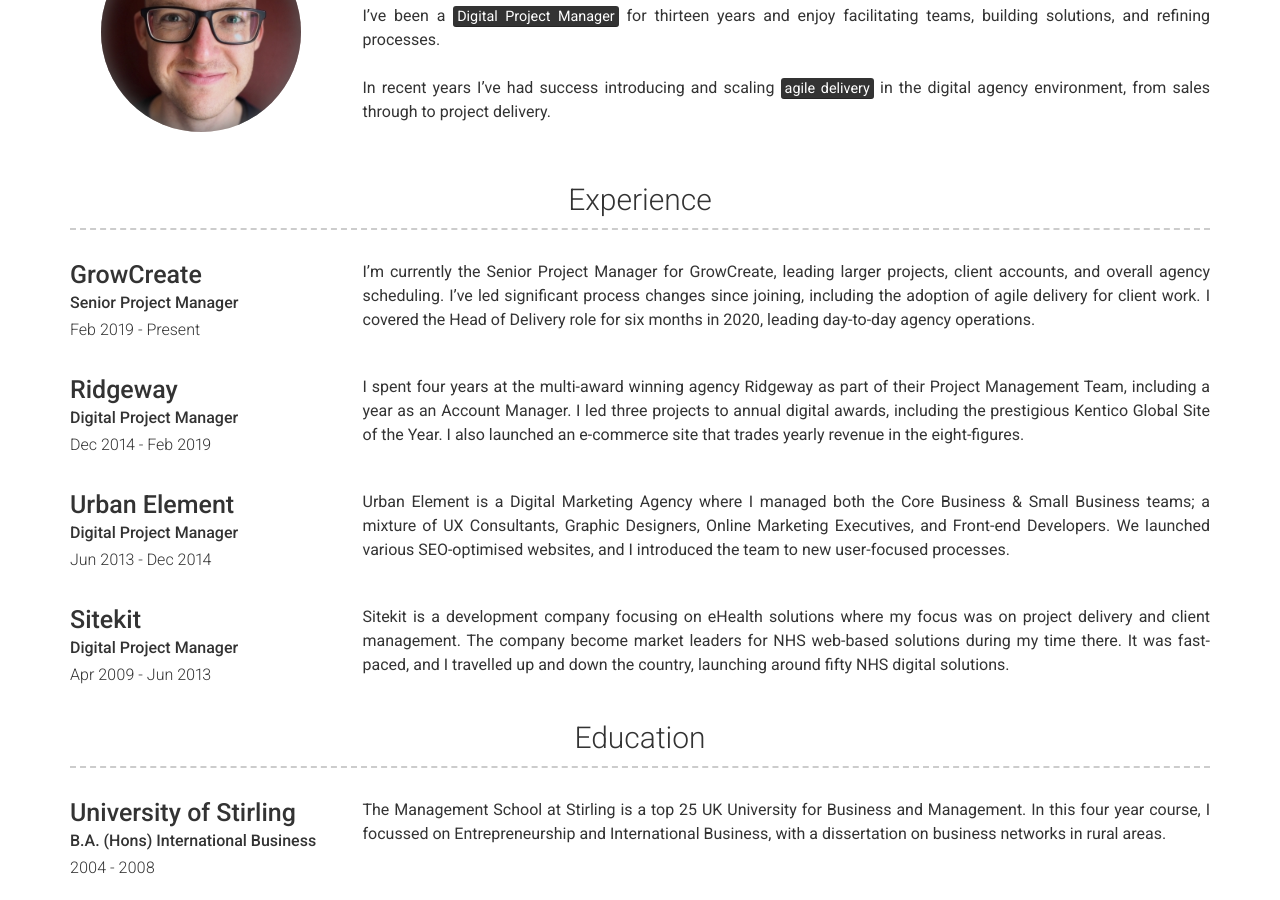
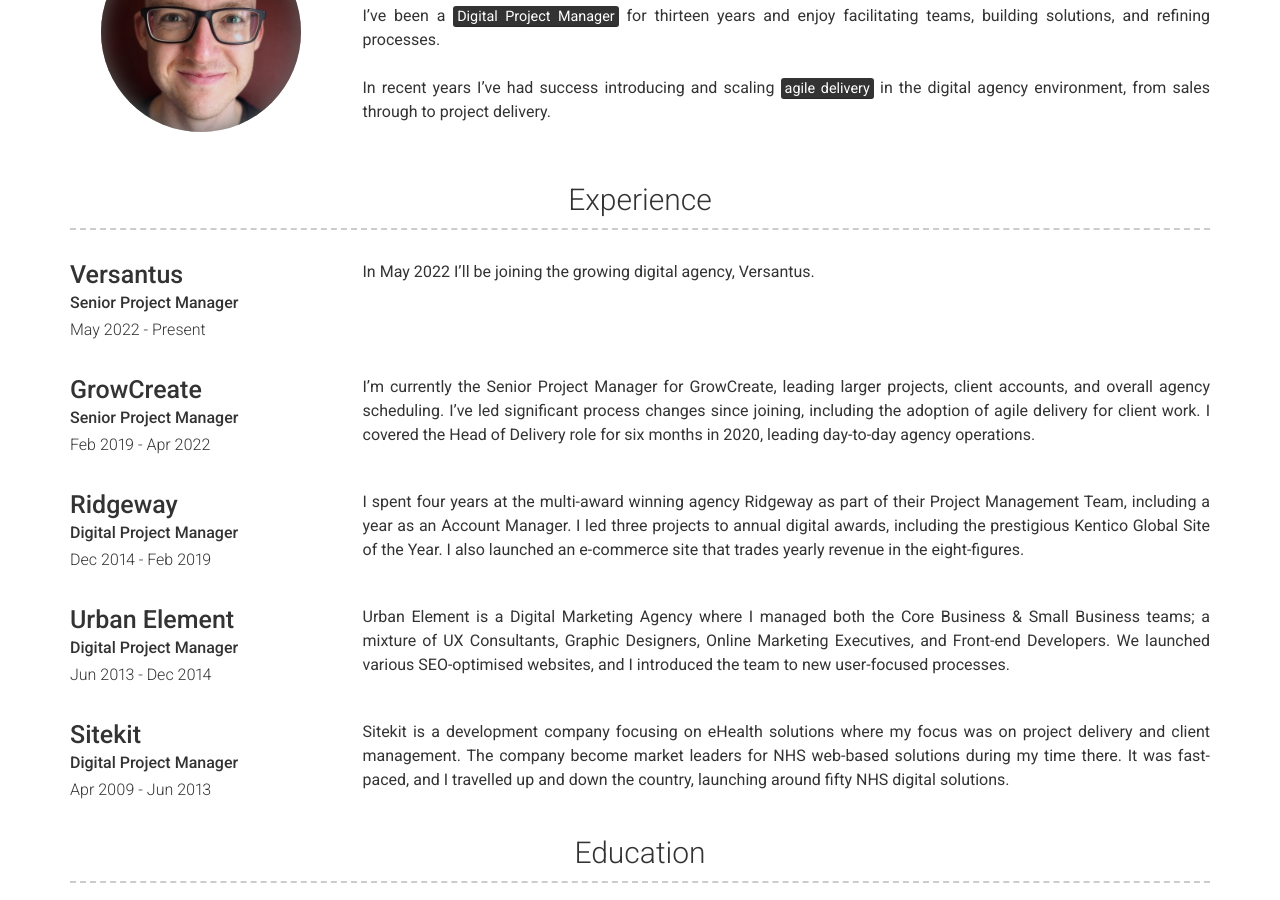
Before and after one commit to csgdavidson/Charlie-Davidson2, a Jekyll site: the page built from index.md, in a window 1280 px wide and 900 px high, scrolled down 347 px. Built offline with Jekyll 4.4.1, drawn with Linux system fonts in a browser that asks for light colours; nearby versions of some CDN libraries.

Commit message:
Update experience.yml

```diff
--- a/_data/experience.yml
+++ b/_data/experience.yml
@@ -1,8 +1,13 @@
 # Experience template
 - layout: left
-  company: GrowCreate
+  company: Versantus
   job_title: Senior Project Manager
-  dates: Feb 2019 - Present
+  dates: May 2022 - Present
+  description:
+    In May 2022 I'll be joining the growing digital agency, Versantus.
+- company: GrowCreate
+  job_title: Senior Project Manager
+  dates: Feb 2019 - Apr 2022
   description:
     I’m currently the Senior Project Manager for GrowCreate, leading larger projects, client accounts, and overall agency scheduling. I’ve led significant process changes since joining, including the adoption of agile delivery for client work. I covered the Head of Delivery role for six months in 2020, leading day-to-day agency operations.
 - company: Ridgeway
```
